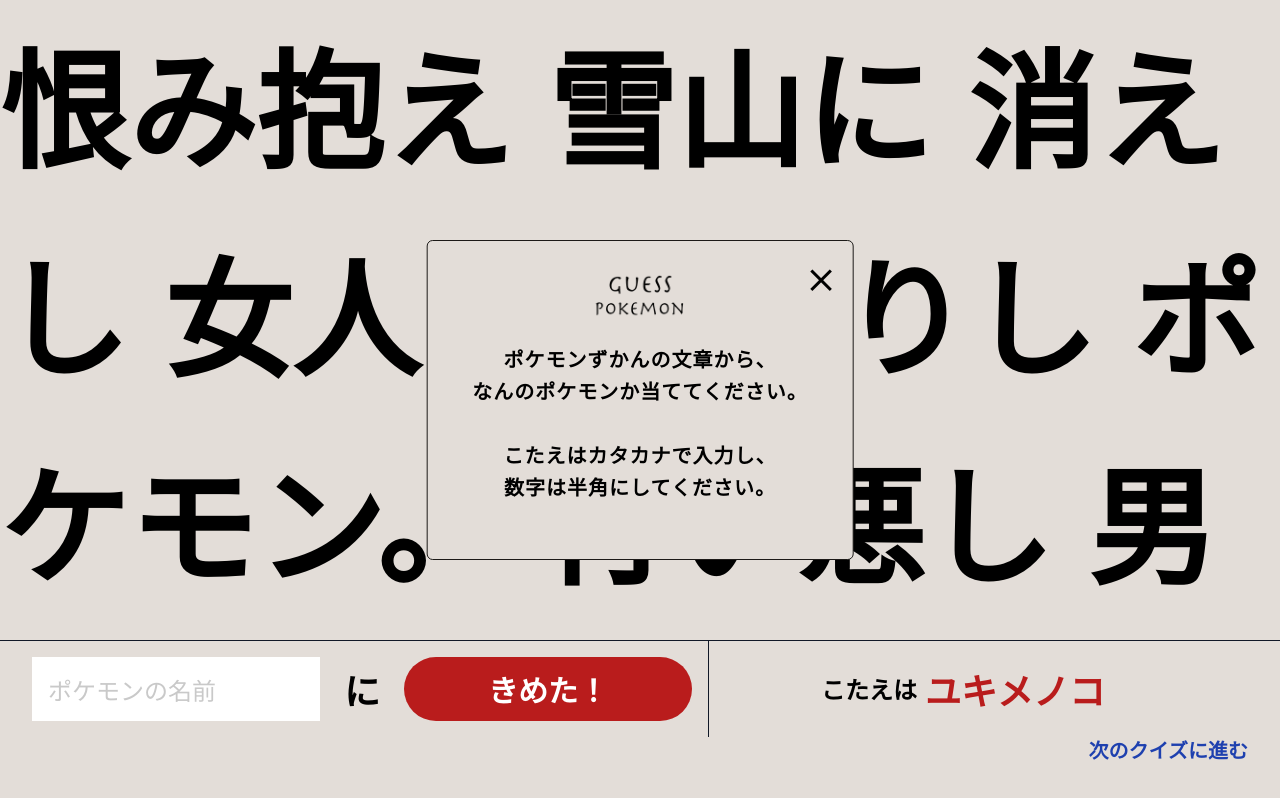
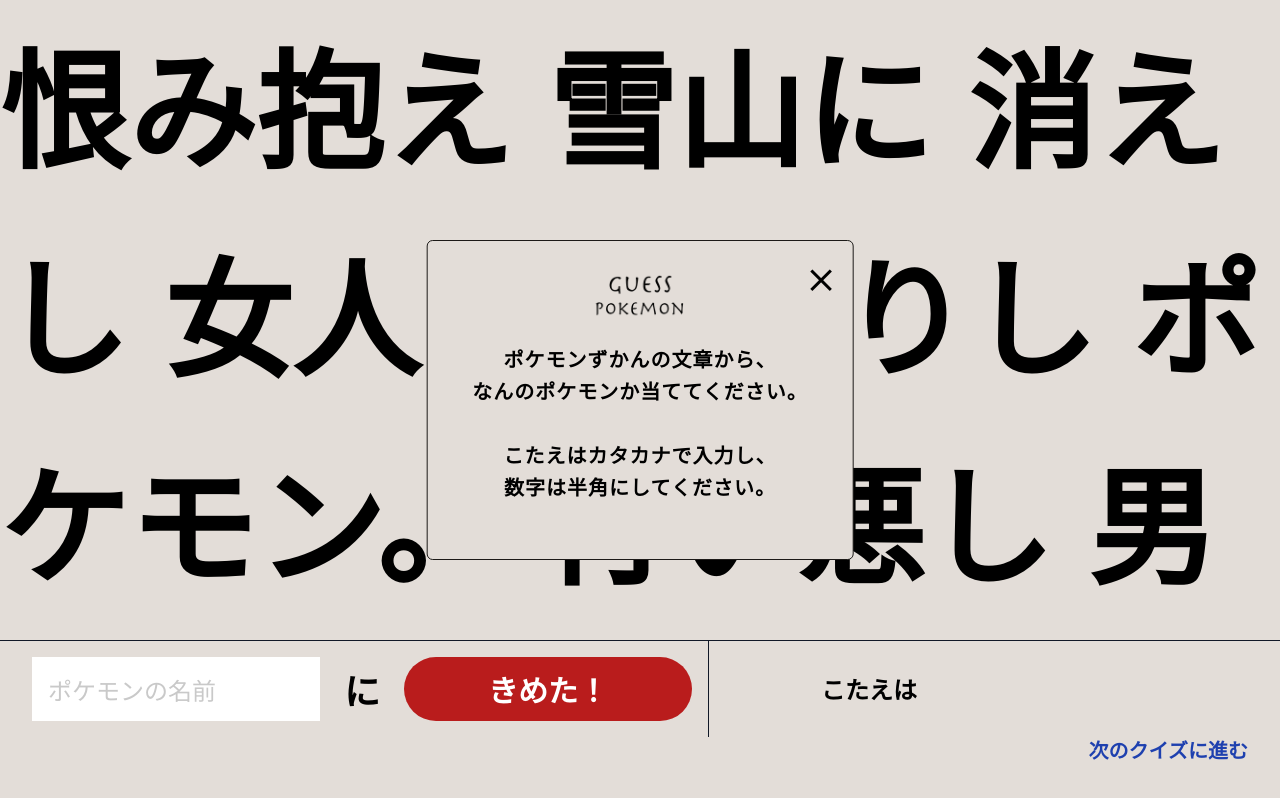
Before and after one commit to Ryuki-4648/guess-pokemon, a React (Create React App) app in the folder poke/: page / in a window 1280 px wide. Built offline with nearby package versions, Linux system fonts and the light colour scheme.

Commit message:
submitボタンをクリックしたら答えのポケモンを表示させる

```diff
--- a/poke/src/App.tsx
+++ b/poke/src/App.tsx
@@ -17,9 +17,11 @@
     setInputText("");
     setResult("");
     setModalShow(false);
+    setAnswer("");
   };
 
   const onClickSubmitButton = () => {
+    setAnswer(randomZukan.answer);
     if (inputText === randomZukan.answer) {
       setResult("◯");
     } else {
@@ -133,9 +135,7 @@
           <div className="flex flex-wrap items-center pl-8">
             <p className="mr-16 w-4 text-6xl font-bold">{result}</p>
             <p className="mr-2 block text-2xl font-bold">こたえは</p>
-            <p className="text-4xl font-bold text-red-700">
-              {randomZukan.answer}
-            </p>
+            <p className="text-4xl font-bold text-red-700">{answer}</p>
           </div>
         </div>
       </section>
```
